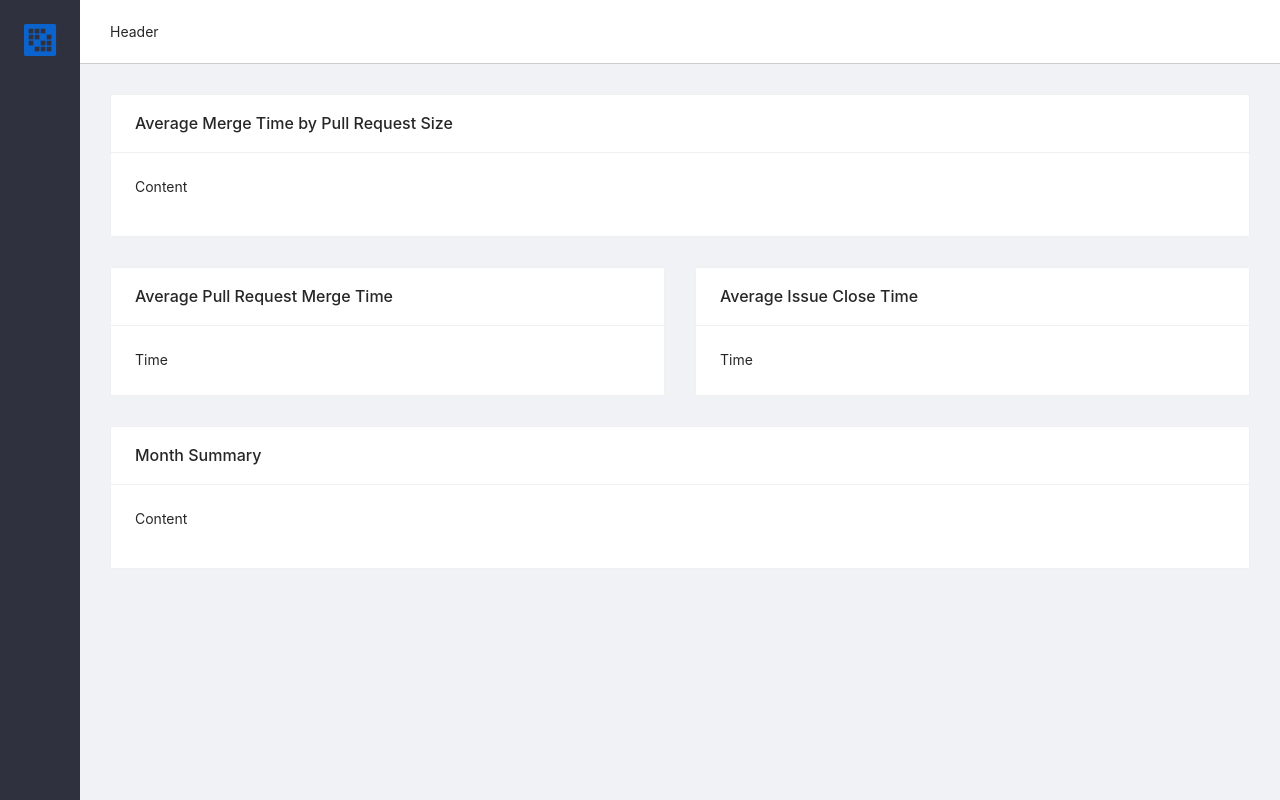
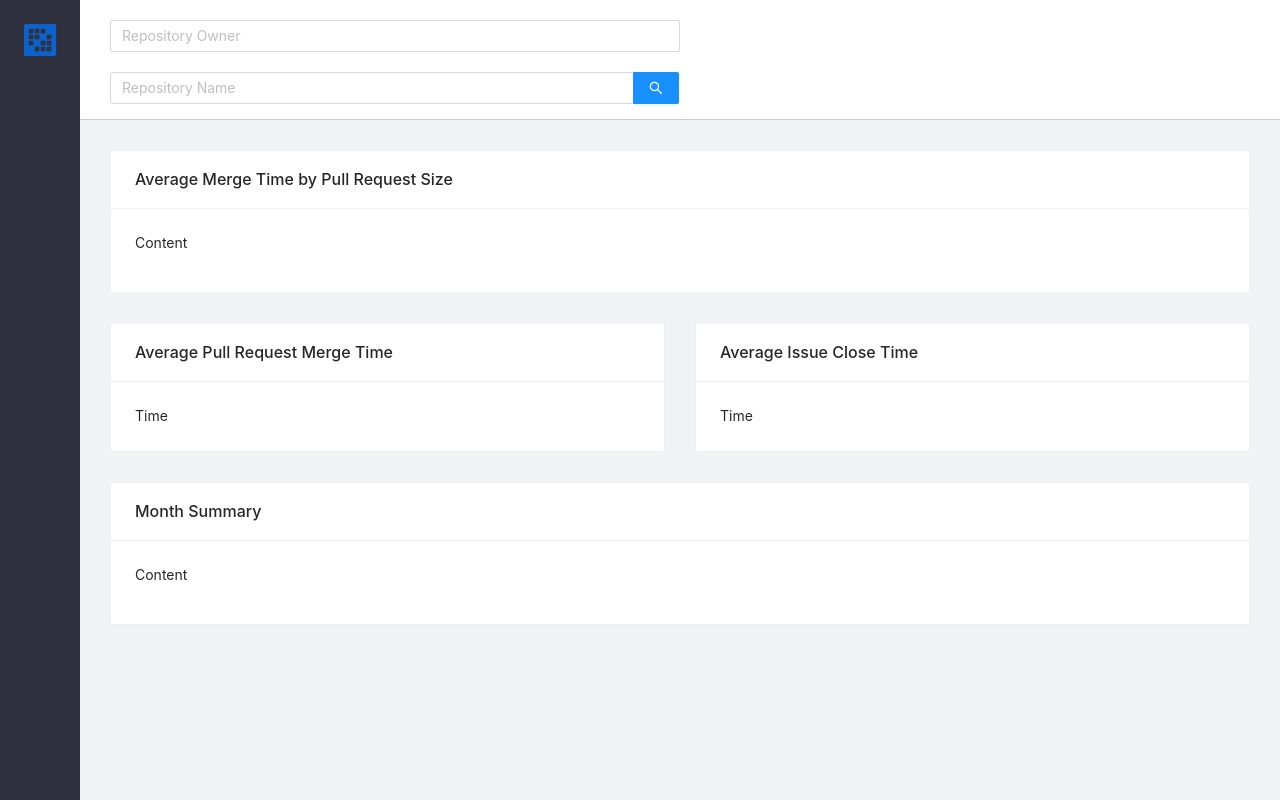
Before and after one commit to avpalmeira/github-analytics, a React (Create React App) app: page / in a window 1280 px wide. Built offline with nearby package versions, Linux system fonts and the light colour scheme; no server answers.

Commit message:
add repository name and owner inputs to header

```diff
--- a/src/App.js
+++ b/src/App.js
@@ -1,7 +1,7 @@
 import React, { useState, useEffect } from 'react';
 import { LineChart, Line, CartesianGrid, XAxis, YAxis, Tooltip } from 'recharts';
 import moment from 'moment';
-import { Card, Col, Layout, Row } from 'antd';
+import { Card, Col, Input, Layout, Row } from 'antd';
 import api from './services/api';
 import logo from './assets/logo.png';
 import 'antd/dist/antd.css';
@@ -173,6 +173,7 @@ function App() {
   }, []);
 
   const { Header, Content, Sider } = Layout;
+  const { Search } = Input;
 
   return (
     <Layout className="main">
@@ -180,7 +181,10 @@ function App() {
         <img src={logo} alt="" width={60}/>
       </Sider>
       <Layout>
-        <Header className="topnav">Header</Header>
+        <Header className="topnav">
+          <Input placeholder="Repository Owner" style={{ width: "50%", marginBottom: 20 }} />
+          <Search placeholder="Repository Name" enterButton style={{ width: "50%" }} />
+        </Header>
         <Content className="content">
           <Card title="Average Merge Time by Pull Request Size">
             <p>Content</p>
--- a/src/index.css
+++ b/src/index.css
@@ -20,7 +20,11 @@ code {
 .topnav {
   background-color: white !important;
   border-bottom: 1px solid #ccc;
-  padding-left: 30px !important;
+  line-height: initial !important;
+  display: flex;
+  flex-direction: column;
+  padding: 20px 30px !important;
+  height: 120px !important;
 }
 
 .sidebar {
```
